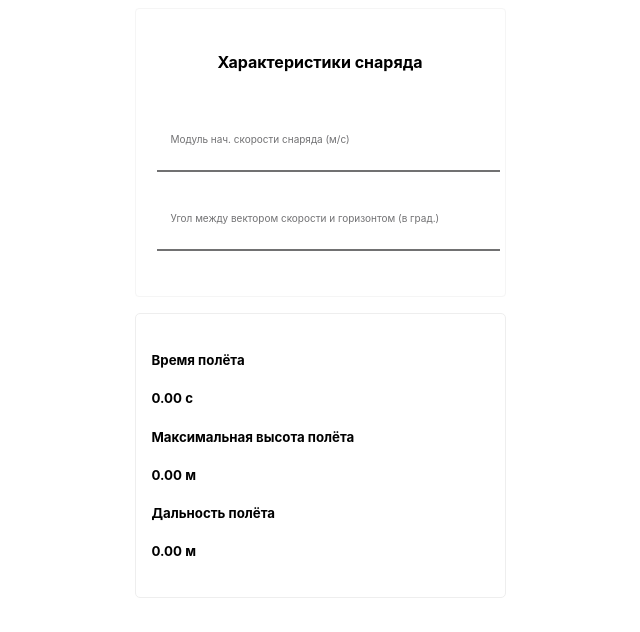
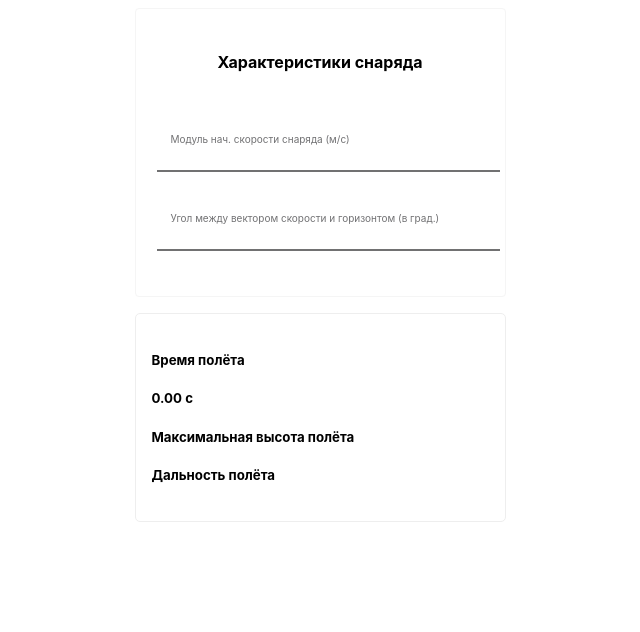
Before and after one commit to dogetred/phsx, a plain HTML site: page index.html in a window 1280 px wide. Shown: the part 90-722 px from the top of the page, without its empty margins (320-960 px from the left). Drawn offline with Linux system fonts and the light colour scheme.

Commit message:
Update index.html

```diff
--- a/index.html
+++ b/index.html
@@ -45,7 +45,7 @@
                             Максимальная высота полёта
                         </h5>
                         <h5 id="height">
-                            0.00 м
+
                         </h5>
                     </tr>
                     <tr>
@@ -53,7 +53,7 @@
                             Дальность полёта
                         </h5>
                         <h5 id="length">
-                            0.00 м
+
                         </h5>
                     </tr>
             <!-- <span class="row">
```
